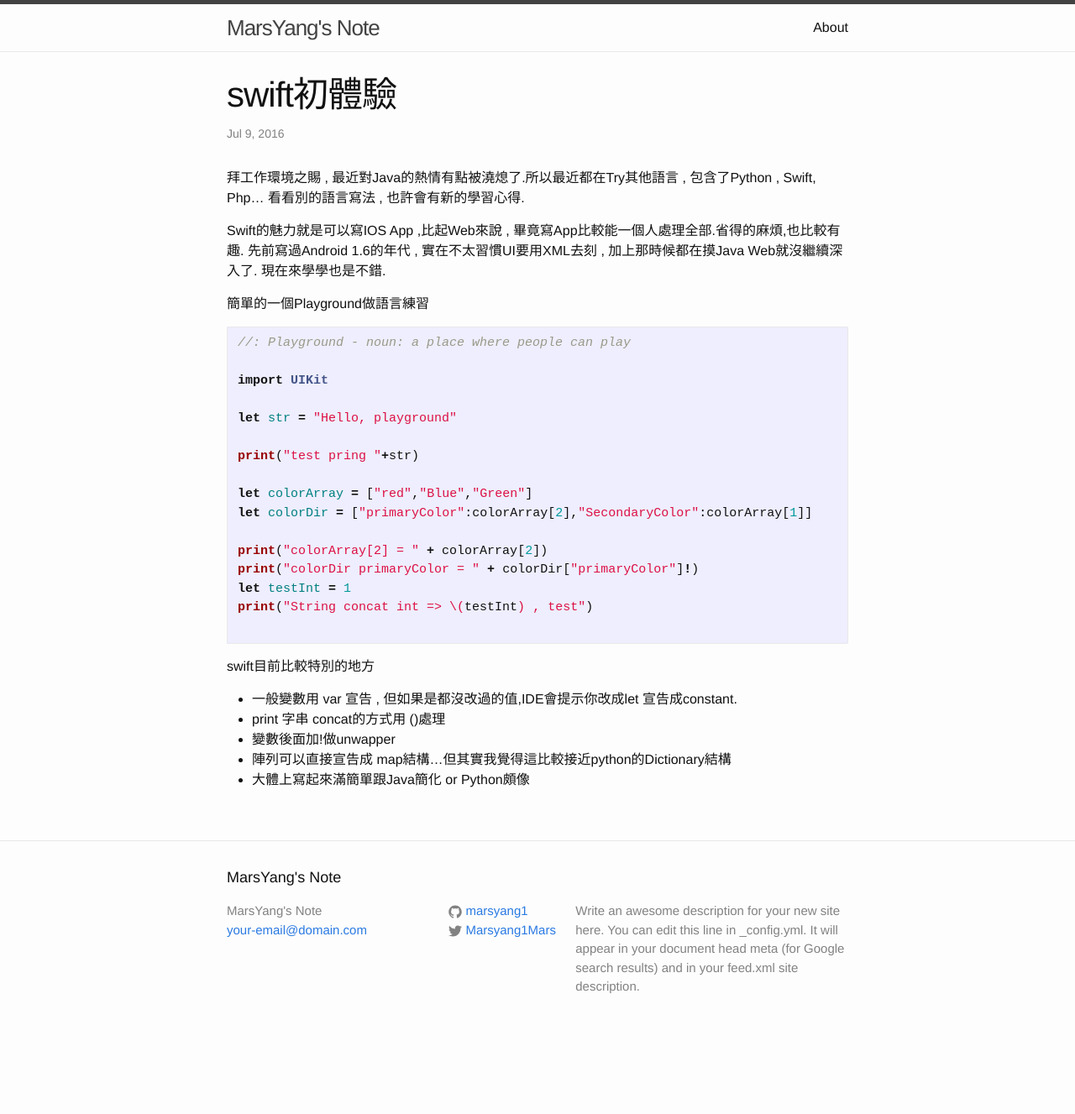
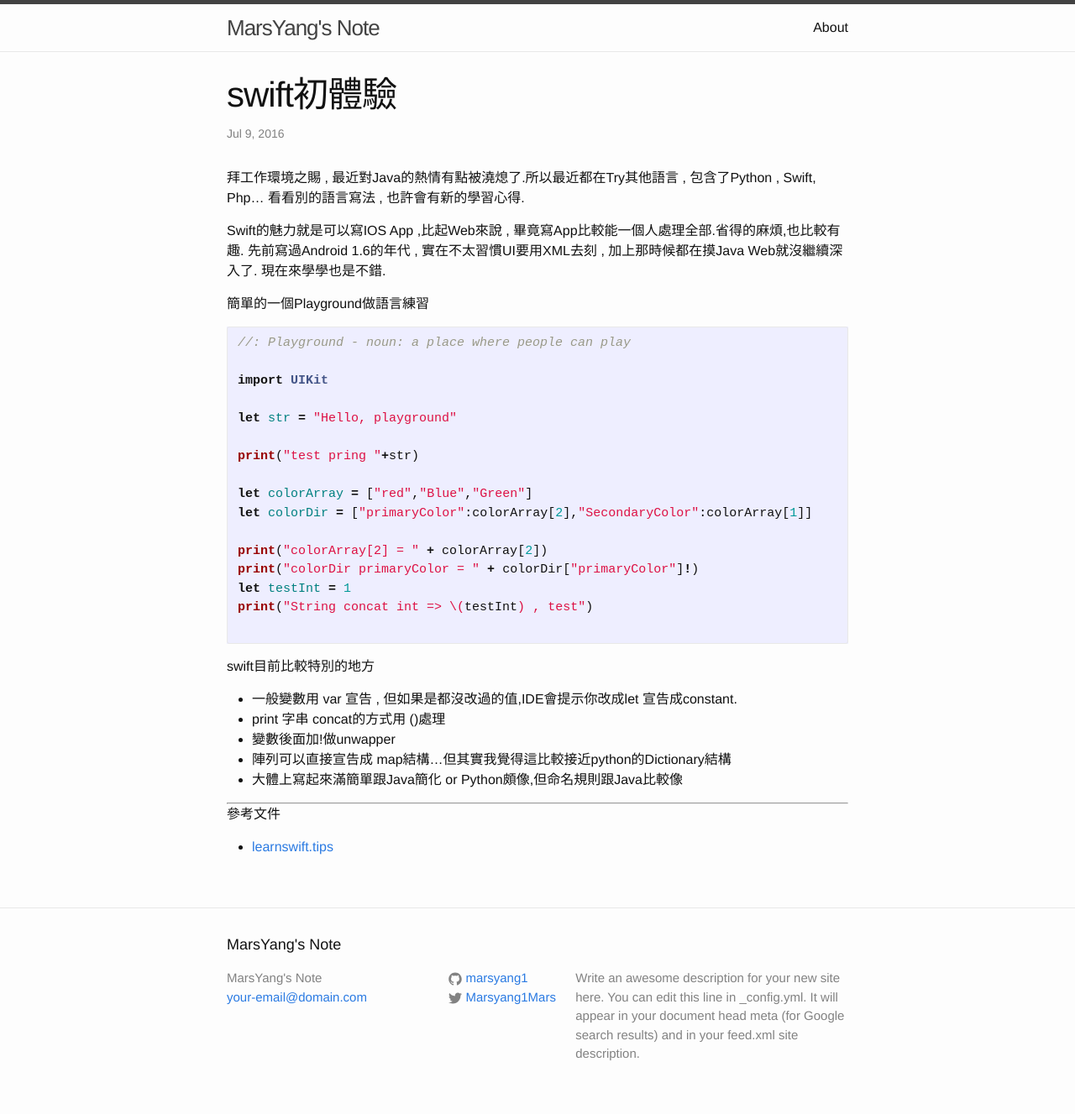
Before and after one commit to marsyang1/marsyang1.github.io, a Jekyll site: the page built from _posts/2016-07-09-swift.markdown, in a window 1280 px wide. Shown: the whole page at 84% size. Built offline with Jekyll 4.4.1, drawn with Linux system fonts in a browser that asks for light colours; before the commit the page ends 1247 px from its top, so only the background shows below that.

Commit message:
fix post

```diff
--- a/_posts/2016-07-06-depops-summit.markdown
+++ b/_posts/2016-07-06-depops-summit.markdown
@@ -26,7 +26,7 @@ Monitoring的部分也滿重要的 , 其實在玩過container之後 , 還滿明
 Monitor不太可能再依賴單一語言提供的解決方案 , 會需要可以吃進支援各種Ap Server來源 ,
 並且還要夠彈性的方案. 不過我之前評估到後來是先用icinga2就是了 , 因為比較簡單也好架.
 
-https://www.icinga.org/products/icinga-2/
+[https://www.icinga.org/p](https://www.icinga.org/products/icinga-2/)
 
 Debug by counter 也是滿有趣的.
 講者提到其實國外滿多Production Code裡面也埋滿多Debug Code 來handle各種錯誤.
--- a/_posts/2016-07-09-swift.markdown
+++ b/_posts/2016-07-09-swift.markdown
@@ -38,4 +38,9 @@ swift目前比較特別的地方
 * print 字串 concat的方式用 \()處理
 * 變數後面加!做unwapper
 * 陣列可以直接宣告成 map結構...但其實我覺得這比較接近python的Dictionary結構
-* 大體上寫起來滿簡單跟Java簡化 or Python頗像
+* 大體上寫起來滿簡單跟Java簡化 or Python頗像,但命名規則跟Java比較像
+
+----
+
+參考文件
+* [learnswift.tips](http://www.learnswift.tips)
```
Also changed, not shown: other parts of _posts/2016-07-06-depops-summit.markdown (+1 -1 lines).
